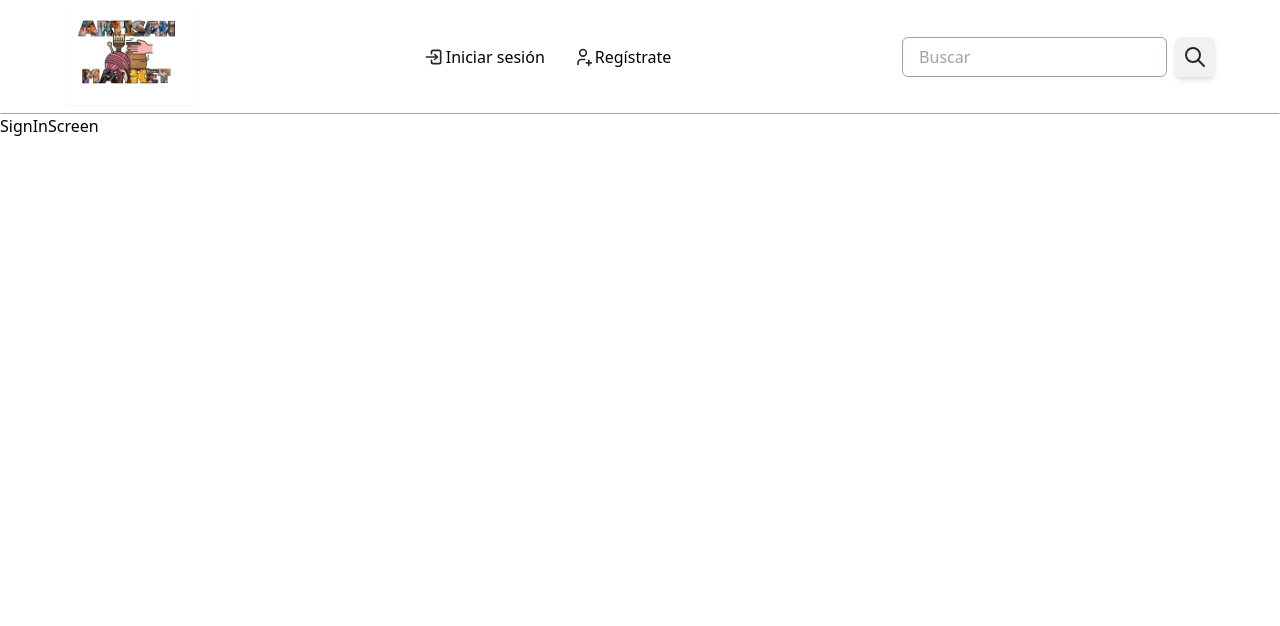
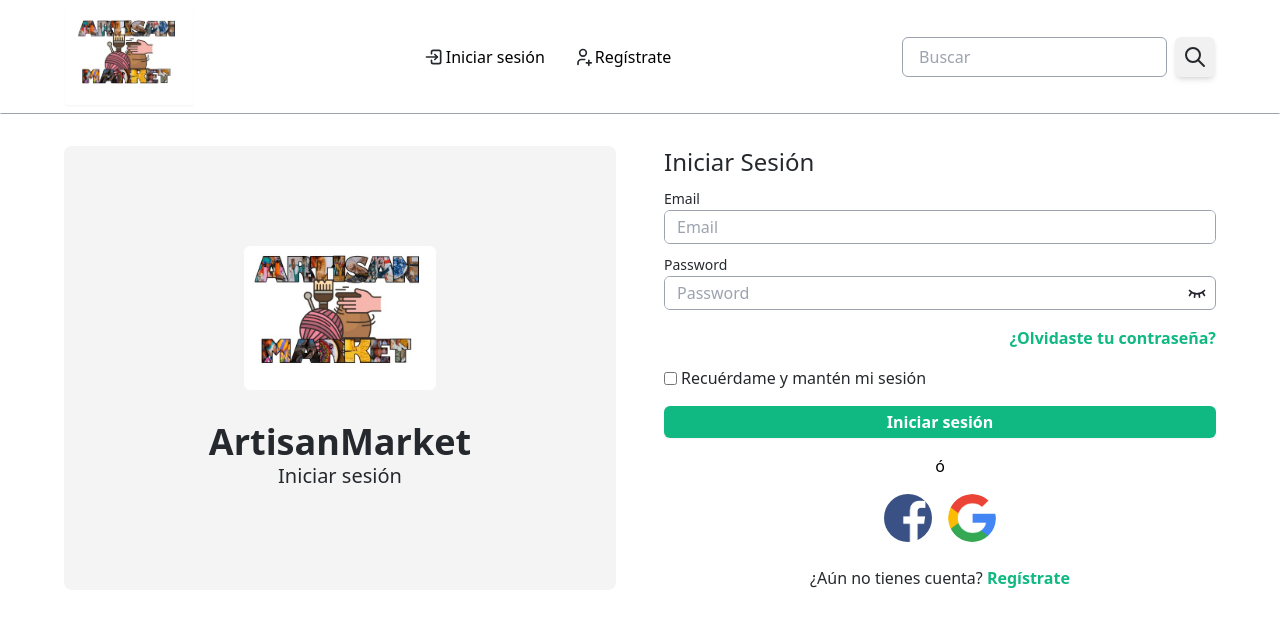
Before and after one commit to chicho69-cesar/artisan-market-web, a React (Vite) app: page /sign-in in a window 1280 px wide. Shown: the top 626 px of the page. Built offline with nearby package versions, Linux system fonts and the light colour scheme.

Commit message:
Add sign in screen

```diff
--- a/src/modules/auth/screens/SignInScreen.tsx
+++ b/src/modules/auth/screens/SignInScreen.tsx
@@ -1,5 +1,157 @@
+import { useEffect, useState } from 'react'
+
+import { AppAlert, AppButton, AppContainer, AppInput } from '@/modules/shared/components'
+import { useNavigate } from '@/modules/shared/hooks'
+import { useTheme } from '@/modules/shared/store'
+import { colors } from '@/modules/shared/theme'
+import { emailSchema, makeValidation, passwordSchema } from '@/modules/shared/validations'
+import { AuthContainer, Header, SocialLogin } from '../components'
+import { signIn } from '../services'
+import { useAuth } from '../store'
+import { setSession } from '../utils/session'
+
+interface Errors {
+  email: string | null
+  password: string | null
+}
+
 export default function SignInScreen() {
+  const auth = useAuth((state) => state)
+  const theme = useTheme((state) => state)
+  const { navigate } = useNavigate()
+
+  const [isAnError, setIsAnError] = useState(false)
+  const [email, setEmail] = useState('')
+  const [password, setPassword] = useState('')
+  const [rememberMe, setRememberMe] = useState(false)
+  const [errors, setErrors] = useState<Errors>({
+    email: null,
+    password: null
+  })
+
+  useEffect(() => {
+    theme.changeMainColor()
+  }, [])
+
+  const handleSignIn = async () => {
+    const validatedEmail = await makeValidation(emailSchema, email)
+    const validatedPassword = await makeValidation(passwordSchema, password)
+
+    setErrors({
+      email: validatedEmail,
+      password: validatedPassword
+    })
+
+    if (validatedEmail != null || validatedPassword != null) return
+
+    const response = await signIn(email, password)
+
+    if (response != null) {
+      if (rememberMe) {
+        setSession({
+          isLoggedIn: true,
+          token: response.token,
+          user: response.user
+        })
+      }
+
+      auth.authenticate(response.user, response.token)
+    } else {
+      setIsAnError(true)
+    }
+  }
+
   return (
-    <div>SignInScreen</div>
+    <AppContainer>
+      <AppAlert
+        alertIsOpen={isAnError}
+        setAlertIsOpen={setIsAnError}
+        description='Error al iniciar sesión. Revisa tu email y tu contraseña'
+        title='Error!'
+      />
+
+      <AuthContainer>
+        <Header text='Iniciar sesión' />
+
+        <div>
+          <h3 className='text-2xl font-medium text-gray'>
+            Iniciar Sesión
+          </h3>
+
+          <AppInput
+            isInvalid={errors.email != null}
+            label='Email'
+            type='text'
+            onChangeText={setEmail}
+            placeholder='Email'
+            errorMessage={errors.email ?? ''}
+          />
+
+          <AppInput
+            isInvalid={errors.password != null}
+            label='Password'
+            type='password'
+            onChangeText={setPassword}
+            placeholder='Password'
+            errorMessage={errors.password ?? ''}
+          />
+
+          <p onClick={() => navigate('/recover-password')} className={`mt-4 font-semibold text-right cursor-pointer text-${theme.mainColor}`}>
+            ¿Olvidaste tu contraseña?
+          </p>
+
+          <div className='flex items-center justify-start gap-1 my-4'>
+            <input
+              type="checkbox"
+              id="remember"
+              className={`accent-${theme.mainColor}`}
+              onChange={() => setRememberMe(!rememberMe)}
+            />
+
+            <label htmlFor="remember" className='font-light text-gray'>
+              Recuérdame y mantén mi sesión
+            </label>
+          </div>
+
+          <AppButton
+            bgColor={theme.mainColor}
+            color={colors.white}
+            text='Iniciar sesión'
+            onPress={() => {
+              handleSignIn()
+            }}
+          />
+
+          <p className='my-4 font-medium text-center'>
+            ó
+          </p>
+
+          <section className='flex items-center justify-center gap-4'>
+            <SocialLogin
+              alt='Facebook'
+              image='/facebook.png'
+              name='Facebook'
+              onPress={() => { console.log('Facebook') }}
+            />
+
+            <SocialLogin
+              alt='Google'
+              image='/google.png'
+              name='Google'
+              onPress={() => { console.log('Google') }}
+            />
+          </section>
+
+          <section>
+            <p className='mt-6 font-medium text-center text-gray'>
+              ¿Aún no tienes cuenta?{' '}
+              <span onClick={() => navigate('/sign-up')} className={`font-bold cursor-pointer text-${theme.mainColor}`}>
+                Regístrate
+              </span>
+            </p>
+          </section>
+        </div>
+      </AuthContainer>
+    </AppContainer>
   )
 }
```
